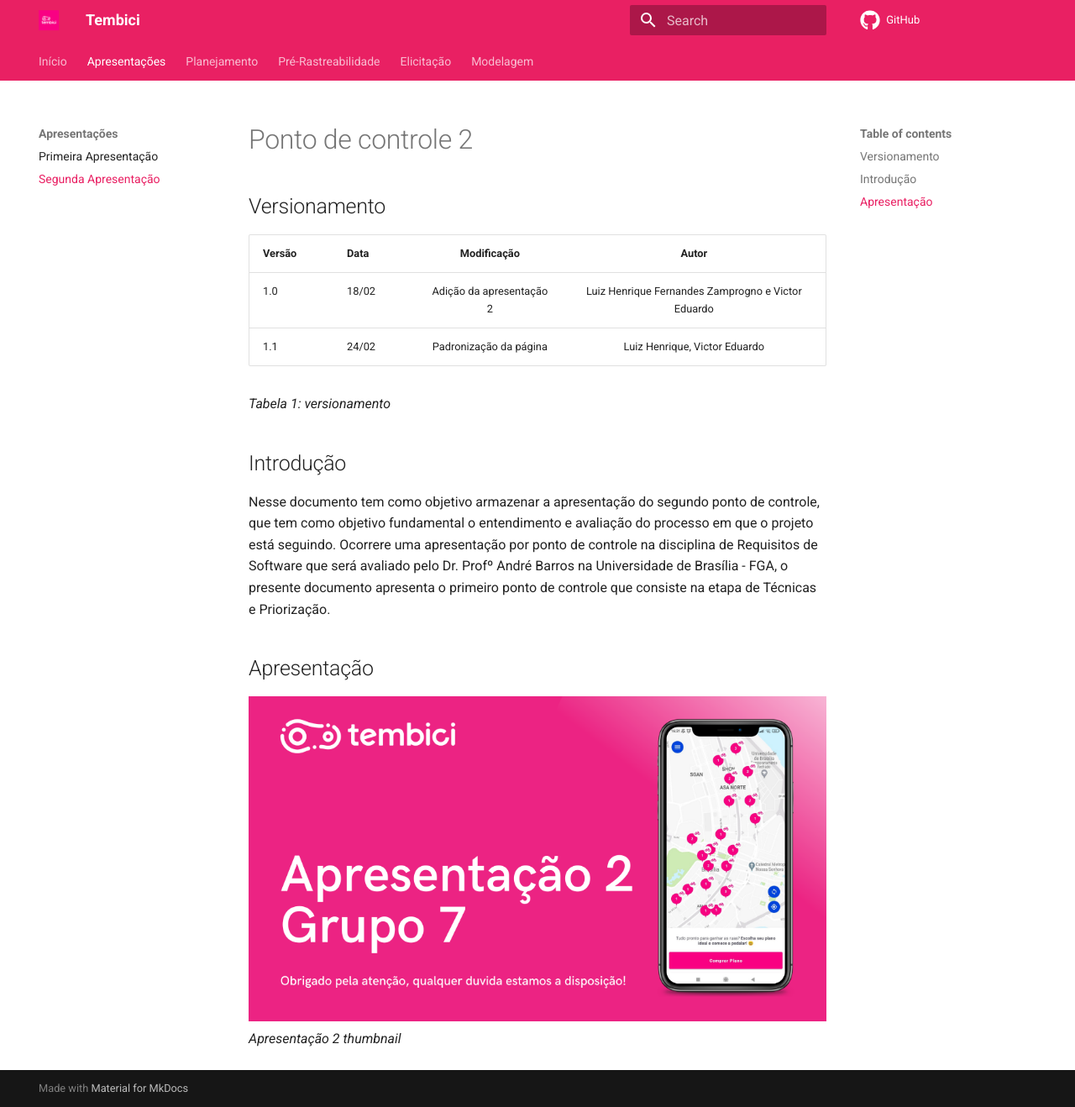
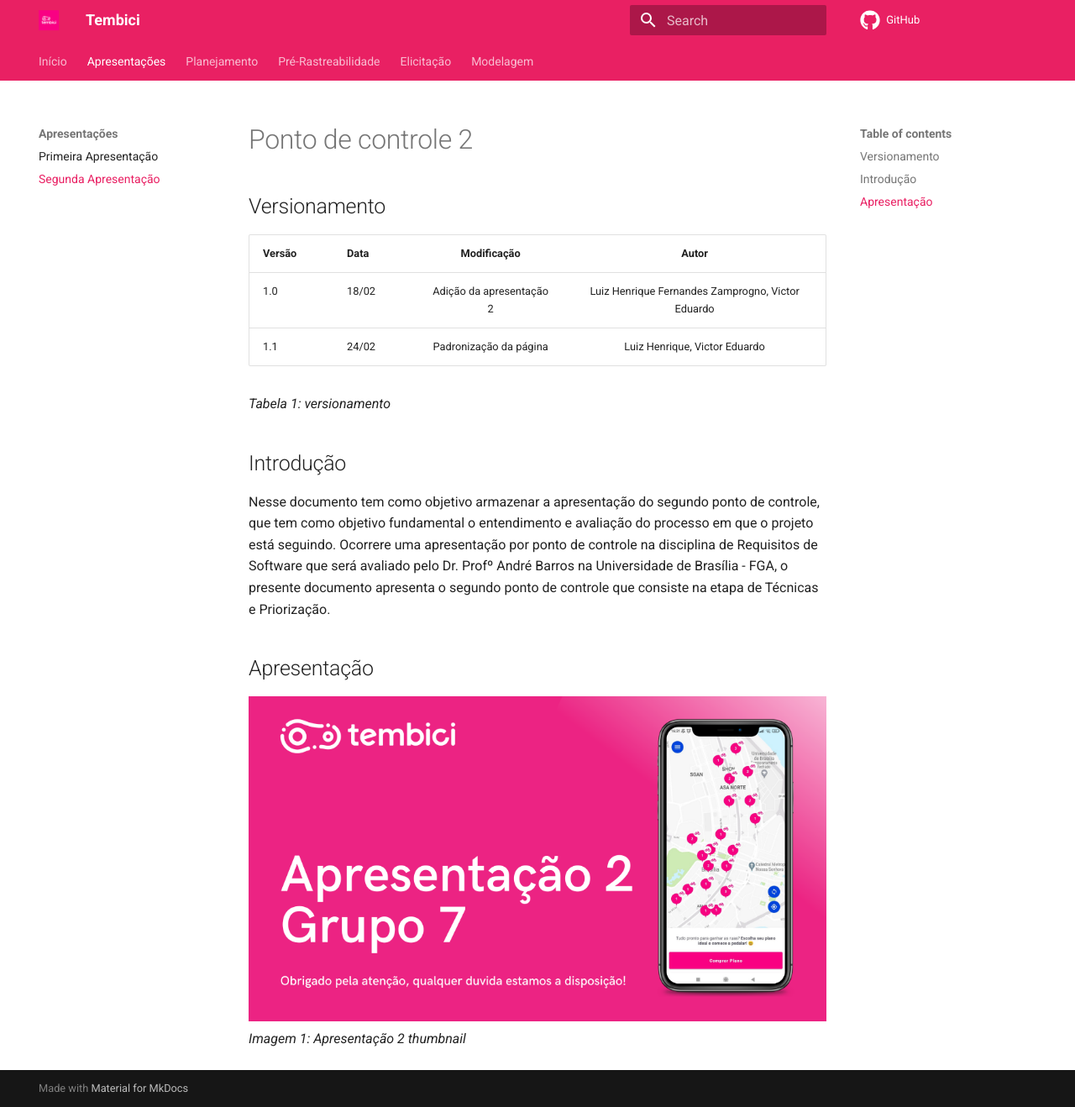
Before and after one commit to Requisitos-de-Software/2021.2-Tembici, an MkDocs documentation site: the page built from docs/apresentacoes/apresentacao2.md, in a window 1280 px wide and 1318 px high. Shown: the whole window at 84% size. Built offline with MkDocs 1.6.1 and Material for MkDocs 9.7.7, drawn with Linux system fonts in a browser that asks for light colours; comment, search, counter and statistics services are not loaded.

Commit message:
#00 apresentação 3

```diff
--- a/docs/apresentacoes/apresentacao2.md
+++ b/docs/apresentacoes/apresentacao2.md
@@ -4,16 +4,16 @@
 
 | Versão | Data | Modificação | Autor |
 |-|-|:-:|:-:|
-| 1.0 | 18/02 | Adição da apresentação 2 | Luiz Henrique Fernandes Zamprogno e Victor Eduardo |
+| 1.0 | 18/02 | Adição da apresentação 2 | Luiz Henrique Fernandes Zamprogno, Victor Eduardo |
 | 1.1 | 24/02 | Padronização da página | Luiz Henrique, Victor Eduardo|
 
 *Tabela 1: versionamento*
 
 ## Introdução
 
-Nesse documento tem como objetivo armazenar a apresentação do segundo ponto de controle, que tem como objetivo fundamental o entendimento e avaliação do processo em que o projeto está seguindo. Ocorrere uma apresentação por ponto de controle na disciplina de Requisitos de Software que será avaliado pelo Dr. Profº André Barros na Universidade de Brasília - FGA, o presente documento apresenta o primeiro ponto de controle que consiste na etapa de Técnicas e Priorização.
+Nesse documento tem como objetivo armazenar a apresentação do segundo ponto de controle, que tem como objetivo fundamental o entendimento e avaliação do processo em que o projeto está seguindo. Ocorrere uma apresentação por ponto de controle na disciplina de Requisitos de Software que será avaliado pelo Dr. Profº André Barros na Universidade de Brasília - FGA, o presente documento apresenta o segundo ponto de controle que consiste na etapa de Técnicas e Priorização.
 
 ## Apresentação
 
 [![Apresentação 2](../assets/apresentacoes/AP2.png)](https://youtu.be/HjH19Su8WLQ)
-*Apresentação 2 thumbnail*
+*Imagem 1: Apresentação 2 thumbnail*
```
Also changed, not shown: docs/apresentacoes/apresentacao1.md (+1 -1 lines), docs/apresentacoes/apresentacao3.md (added, +18 -0 lines), docs/assets/apresentacoes/AP3.png (added).
